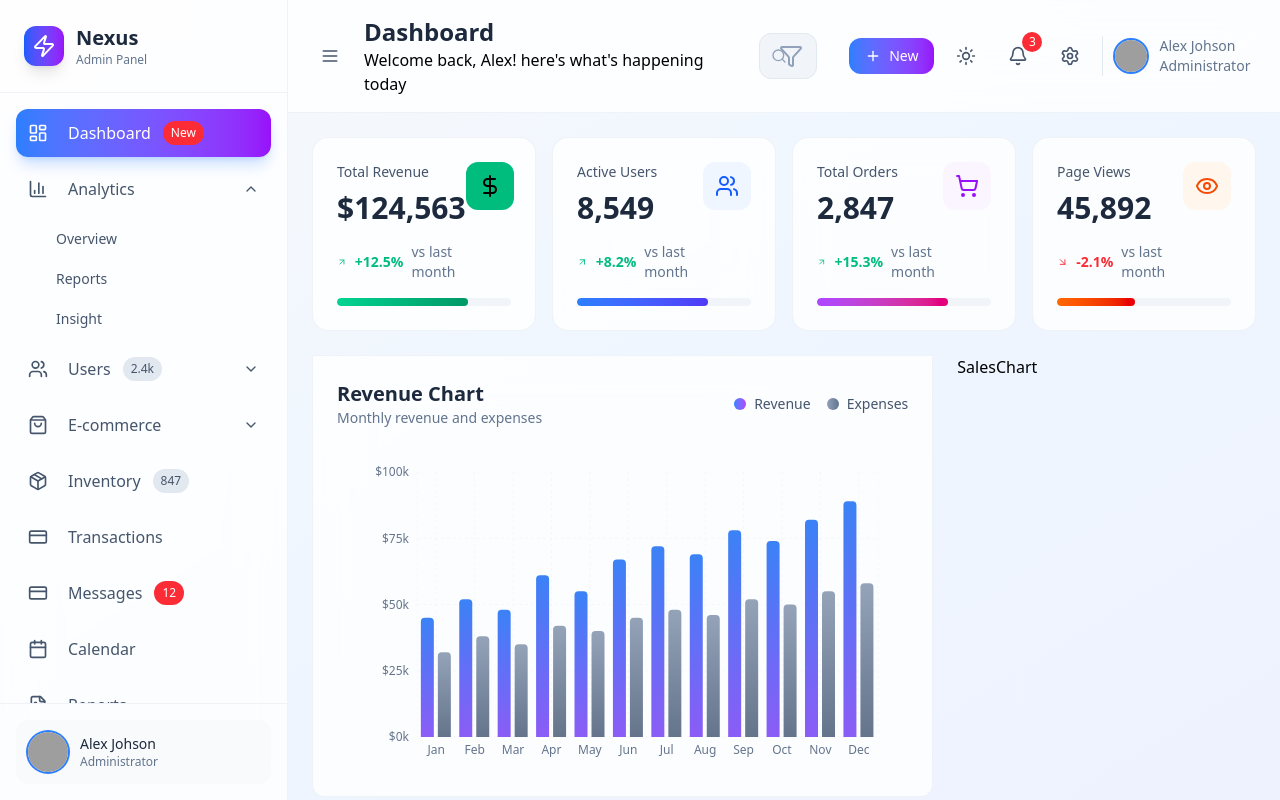
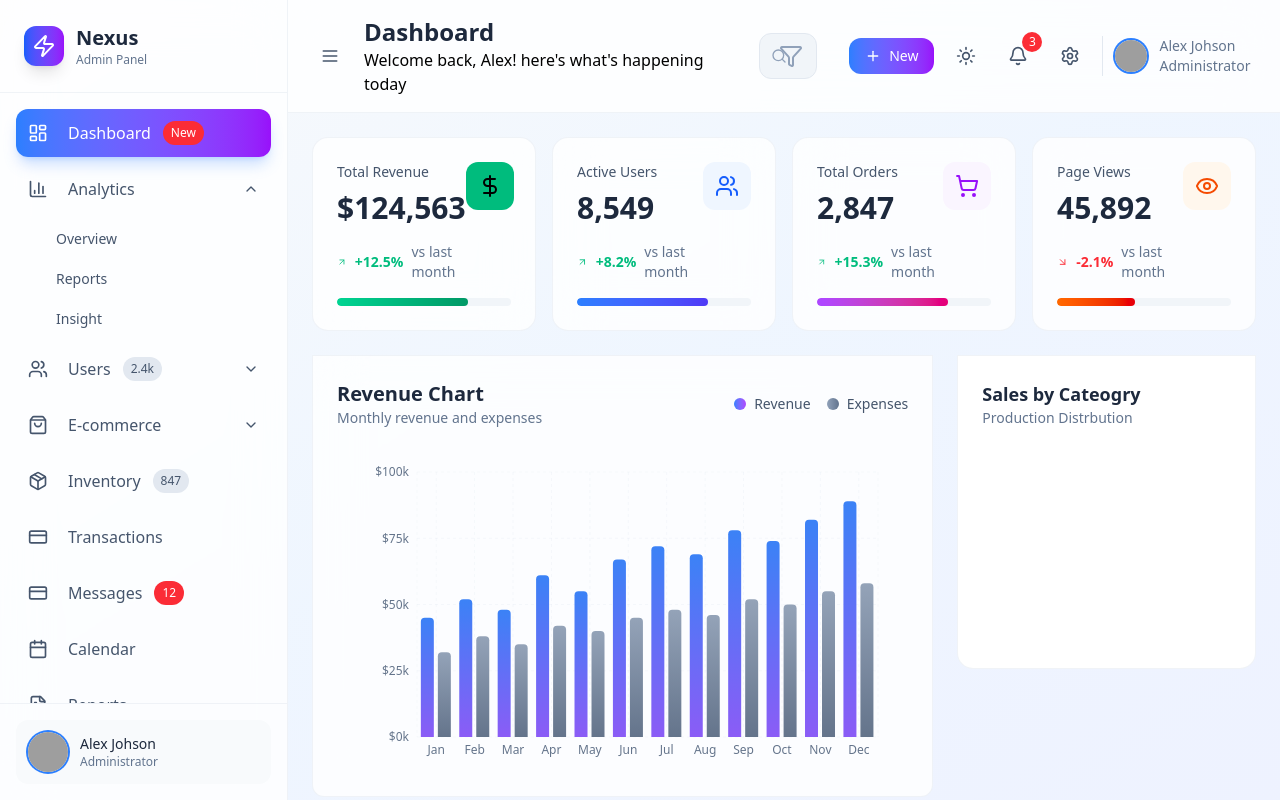
Before and after one commit to abubakar83/admin-dashboard-with-React-JS-and-Tailwind-CSS, a React (Vite) app in the folder vite-project/: page / in a window 1280 px wide. Built offline with nearby package versions, Linux system fonts and the light colour scheme; grey boxes are pictures that could not be loaded.

Commit message:
add data in object for SalesChart

```diff
--- a/vite-project/src/Dashboard/SalesChart.jsx
+++ b/vite-project/src/Dashboard/SalesChart.jsx
@@ -1,8 +1,23 @@
-import React from 'react'
+import { Pie, PieChart, Cell, ResponsiveContainer, Tooltip } from "recharts"
+
+const data = [
+        {name: "Electronics", value: 45, color: "#3b82f6"},
+        {name: "Clothing", value: 30, color: "#8b5cf6"},
+        {name: "Books", value: 15, color: "#10b981"},
+        {name: "Others", value: 10, color: "#f59e0b"},
+    ]
 
 const SalesChart = () => {
   return (
-    <div>SalesChart</div>
+    <div className="bg-white dark:bg-slate-900 backdrop-blur-xl rounded-b-2xl p-6 border border-slate-200/50 dark:border-slate-700/50 ">
+        <div className="mb-6">
+        <h3 className="text-lg font-bold text-slate-800 dark:text-white">Sales by Cateogry</h3>
+        <p className="text-sm text-slate-500 dark:text-slate-400">Production Distrbution</p>
+        </div>
+        <div className='h-48'>
+
+        </div>
+    </div>
   )
 }
 
```
